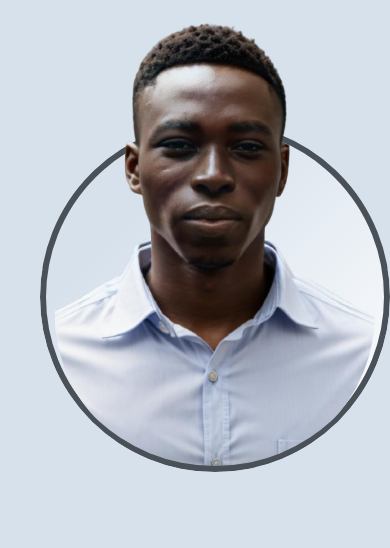
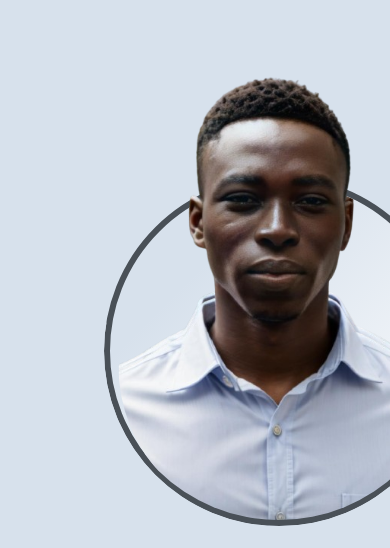
Before and after one commit to Progressive-001/Social-Link-001, a plain HTML site: page index.html in a window 390 px wide. Shown: the part 86-634 px from the top of the page. Drawn offline with Linux system fonts and the light colour scheme.

Commit message:
Add files via upload

```diff
--- a/index.html
+++ b/index.html
@@ -2,7 +2,7 @@
 <html lang="en" dir="ltr">
    <head>
       <meta charset="utf-8">
-      <title>Social Media</title>
+      <title>Emmy Social-Link</title>
       <link rel="stylesheet" href="style.css">
       <link rel="stylesheet" href="https://cdnjs.cloudflare.com/ajax/libs/font-awesome/5.15.3/css/all.min.css"/>
    </head>
@@ -90,7 +90,7 @@
         <!-- <a href="#" class="btn">Hire me</a> -->
     </section>
     <script>
-        const toggleBtn = document.querySelector("fa-linkedin")
+        const toggleBtn = document.querySelector("fa-linkedin");
 
 
         /*const toggleBtn = document.querySelector(".fa-toggle_btn")
@@ -101,7 +101,7 @@
             dropDownMenu.classList.toggle(".dropdown_menu.open")
             dropDownMenu.style.display = "block";
             var isOpen = dropDownMenu.style.display = "block";
-        }/
+        }*/
 
     </script>
    </body>
--- a/style.css
+++ b/style.css
@@ -69,6 +69,7 @@ nav a:hover{
     align-items: center;
     flex-wrap: wrap;
     margin-bottom: 190px;
+    margin-top: 50px;
 }
 
 .box{
@@ -441,17 +442,17 @@ span{
 @media(max-width: 1000px) {
     .home{
         gap: 4rem;
+        margin-top: 50px;
     }
     .box .circle img, .box img{
-        width: 100vh;
+        width: 93%;
     }
 }
 
 @media(max-width: 995px){
     .home{
         flex-direction: column;
-        /* margin: 5rem 4rem; */
-        margin: 0px;
+        margin: 4rem 4rem;
     }
     .home .home-content h3{
         font-size: 2rem;
@@ -465,7 +466,7 @@ span{
     }
     .container{
         margin-bottom: 0px;
-        margin-top: 20px;
+        /* margin-top: 200px; */
 
     }
 
@@ -482,5 +483,10 @@ span{
   font-size: 0.6rem;
   margin-right: 20%;
 }
+.container{
+  margin-bottom: 0px;
+  margin-top: 0px;
+  /* margin-top: 200px; */
+}
 
 }
```
Lines whose indentation alone changed are shown as unchanged.
